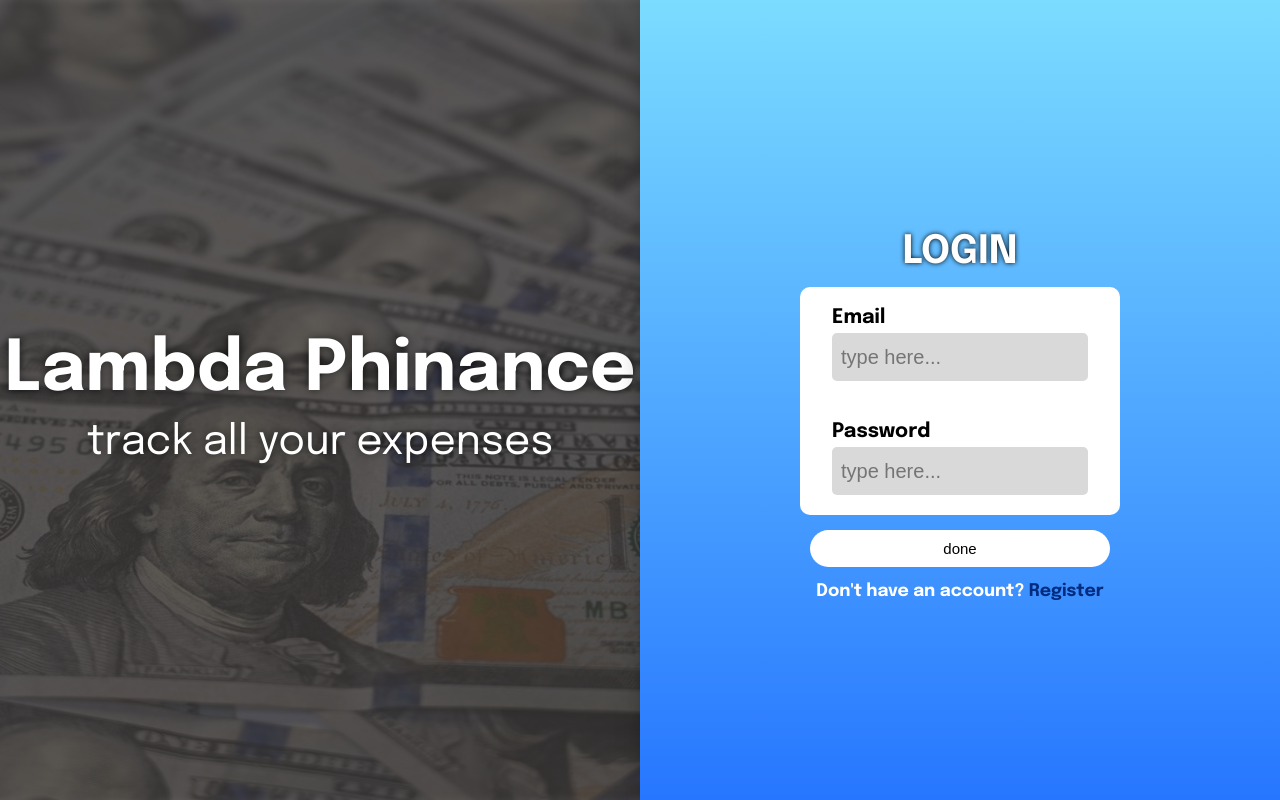
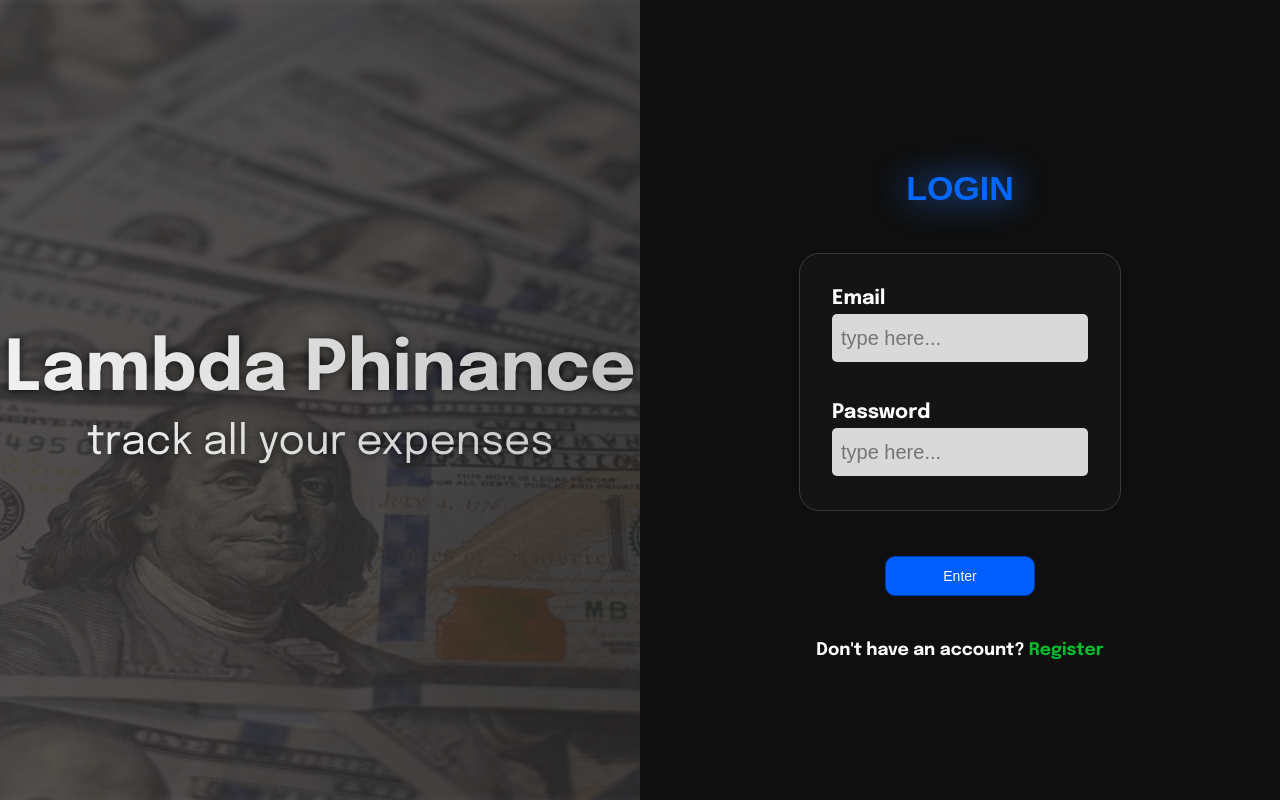
Before and after one commit to jhn816/lambdaphinance, a React (Create React App) app in the folder client/: page / in a window 1280 px wide. Built offline with nearby package versions, Linux system fonts and the light colour scheme; no server answers.

Commit message:
Changed the UI for the Login/Sign Up to be more modern, less kid like

```diff
--- a/client/src/Components/Login.jsx
+++ b/client/src/Components/Login.jsx
@@ -70,7 +70,7 @@ const Login = () => {
                             {error.match && <p>{error.match}</p>}
                         </div>
                     </div>
-                    <button type="submit" > done</button>
+                    <button type="submit" > Enter</button>
                     <h6> Don't have an account? <Link to="/register"> Register</Link></h6>
                 </div>
             </form>
--- a/client/src/Components/Signup.jsx
+++ b/client/src/Components/Signup.jsx
@@ -87,7 +87,7 @@ const Signup = () => {
                         </div>
 
                     </div>
-                    <button type="submit"> create</button>
+                    <button type="submit"> Create</button>
                     <h6> Already have an account? <Link to="/"> Login</Link></h6>
 
                 </form>
--- a/client/src/Components/css/Login.css
+++ b/client/src/Components/css/Login.css
@@ -12,25 +12,29 @@
     justify-content: center;
     flex-direction: column;
     width: 50%;
-    height: 50%;
-    gap: 15px
+    height: 80%;
+    gap: 45px
 }
 
 .login-containers form {
-    filter: drop-shadow(20px 2px 19px black);
+    filter: drop-shadow(0px 2px 400px black);
     display: flex;
     align-items: center;
     justify-content: center;
     flex-direction: column;
-    background-image: linear-gradient(#7cdcff, #2776FF);
+    background-color: rgb(15, 15, 15);
     width: 50%;
     gap: 15px;
     z-index: 2;
 }
 
 .login-information h2 {
-    filter: drop-shadow(0 0 0.15rem black);
+    font-family: Arial, Helvetica, sans-serif;
+    font-size: 34px;
     margin-bottom: 0px;
+    color: rgb(3, 104, 255);
+    filter: drop-shadow(0 0 1rem rgb(31, 115, 250));
+    border-radius: 30px;
 }
 
 .login-box {
@@ -38,11 +42,12 @@
     flex-direction: column;
     justify-content: center;
     align-items: center;
-    border-radius: 10px;
+    border-radius: 20px;
     width: 100%;
-    height: 100%;
-    background-color: white;
-    color: black;
+    height: 40%;
+    background-color: #141414;
+    border: 1px solid rgb(56, 56, 56);
+    color: white;
 }
 
 .login-input {
@@ -82,23 +87,25 @@
 }
 
 .login-information button {
-    width: 300px;
-    height: 70px;
-    border: 1px solid transparent;
-    font-size: 15px;
+    width: 150px;
+    height: 40px;
+    border: 1px solid #0041b1;
+    color: white;
+    font-size: 14px;
     font-weight: 100;
-    background-color: white;
-    border-radius: 20px;
+    background-color: #005eff;
+    border-radius: 10px;
     transition: .3s;
 }
 
 .login-information button:hover{
-    background-color: rgb(239, 239, 239);
-    transform: scale(1.05);
+    background-color: #004fd7;
+    transform: scale(1.01);
+    cursor: pointer;
 }
 
 .login-information button:active{
-    transform: scale(1);
+    transform: scale(.98);
 }
 
 form h6 {
@@ -108,13 +115,13 @@ form h6 {
 }
 
 form h6 a{
-    color: #002c7f;
+    color: #00bc2c;
     transition: .3s;
     text-decoration: none;
 }
 
 form h6 a:hover{
-    color: #002c7f84;
+    color: #2de858;
     text-decoration: underline;
 }
 
--- a/client/src/Components/css/Signup.css
+++ b/client/src/Components/css/Signup.css
@@ -11,16 +11,21 @@
     align-items: center;
     justify-content: center;
     flex-direction: column;
-    background-image: linear-gradient(#7cdcff, #2776FF);
+    background-color: rgb(15, 15, 15);
     width: 50%;
-    gap: 15px;
+    height: 100%;
+    gap: 45px;
     z-index: 2;
     filter: drop-shadow(20px 2px 19px black);
 }
 
 .signup-information h2 {
-    filter: drop-shadow(0 0 0.15rem black);
+    font-family: Arial, Helvetica, sans-serif;
+    font-size: 34px;
     margin-bottom: 0px;
+    color: rgb(3, 104, 255);
+    filter: drop-shadow(0 0 1rem rgb(31, 115, 250));
+    border-radius: 30px;
 }
 
 .signup-information form {
@@ -30,7 +35,7 @@
     justify-content: center;
     width: 50%;
     height: 60%;
-    gap: 15px;
+    gap: 45px;
 }
 
 .signup-box {
@@ -41,8 +46,10 @@
     border-radius: 10px;
     width: 100%;
     height: 100%;
-    background-color: white;
-    color: black;
+    border: 1px solid rgb(56, 56, 56);
+    filter: drop-shadow(0px 2px 40px black);
+    background-color: rgb(15, 15, 15);
+    color: white;
     gap: 25px;
 }
 
@@ -57,18 +64,18 @@
 
 .signup-input input {
     margin-top: 0px;
-    height: 30px;
+    height: 20px;
     background-color:#D9D9D9;
     border: 1px solid transparent;
     border-radius: 5px;
     padding: 5px;
-    font-size: 20px;
+    font-size: 12px;
 }
 
 .signup-input h4 {
     margin-top: 0px;
     margin-bottom: 5px;
-    font-size: 20px;
+    font-size: 18px;
     align-self: flex-start;
 }
 
@@ -89,23 +96,25 @@
 }
 
 .signup-information button {
-    width: 300px;
+    width: 150px;
     height: 50px;
-    border: 1px solid transparent;
-    font-size: 15px;
+    border: 1px solid #0041b1;
+    color: white;
+    font-size: 14px;
     font-weight: 100;
-    background-color: white;
-    border-radius: 20px;
+    background-color: #005eff;
+    border-radius: 10px;
     transition: .3s;
 }
 
 .signup-information button:hover{
-    background-color: rgb(239, 239, 239);
-    transform: scale(1.05);
+    background-color: #004fd7;
+    transform: scale(1.01);
+    cursor: pointer;
 }
 
 .signup-information button:active{
-    transform: scale(1);
+    transform: scale(.98);
 }
 
 .signup-box h6 {
@@ -137,7 +146,7 @@
 }
 
 #character-count {
-    color: rgb(0, 0, 0);
+    color: white(0, 0, 0);
     font-weight: 1000;
     margin-top: 5px;
     margin-left: 5px;
```
